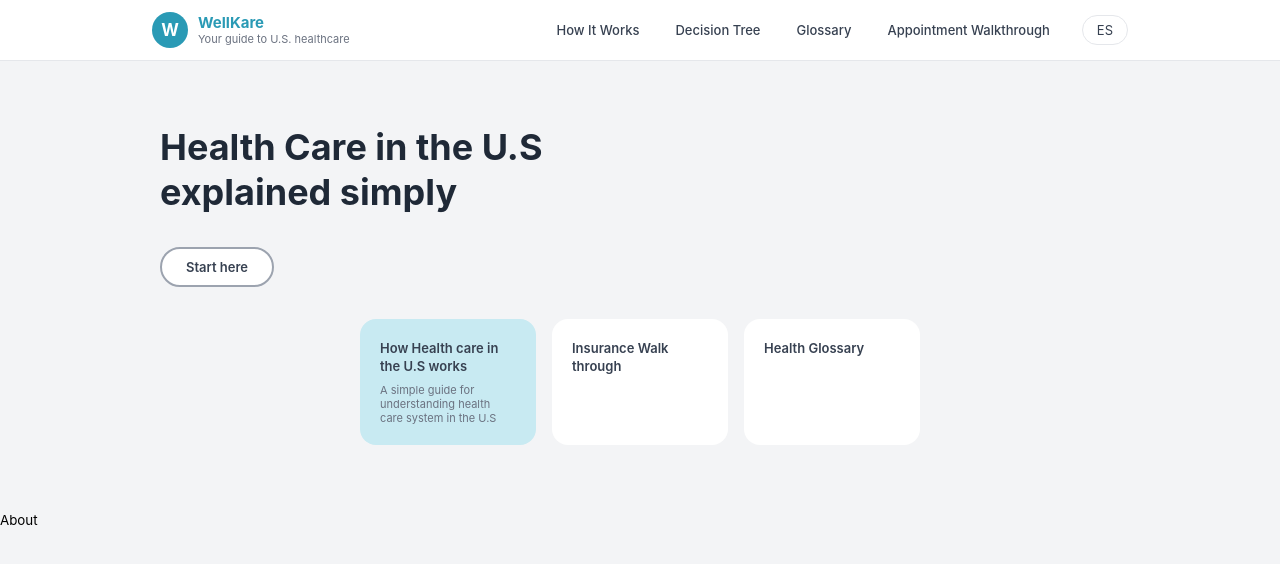
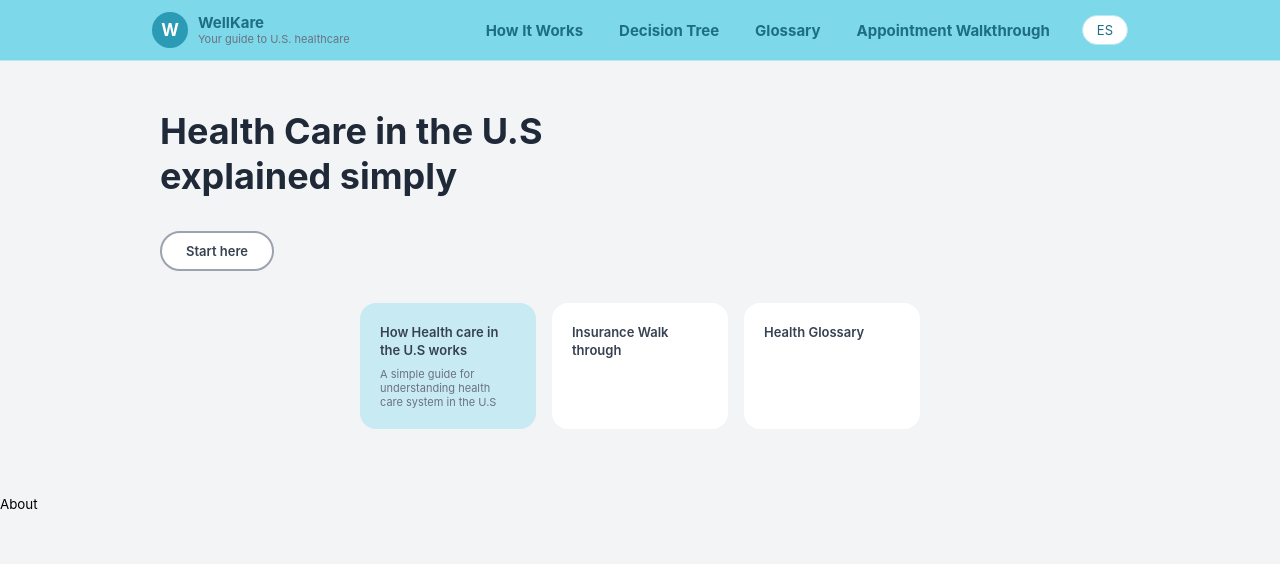
Before and after one commit to klee1569/INFO-Capstone, a Next.js app: page / in a window 1280 px wide. Shown: the top 564 px of the page. Built offline with nearby package versions, Linux system fonts and the light colour scheme.

Commit message:
Updated home page css

```diff
--- a/styles/globals.css
+++ b/styles/globals.css
@@ -49,8 +49,8 @@ button {
 
 /* ── Navbar ── */
 .navbar {
-  background: var(--white);
-  border-bottom: 1px solid var(--gray-200);
+  background: var(--teal-header);
+  border-bottom: 1px solid var(--teal-light);
   position: sticky;
   top: 0;
   z-index: 50;
@@ -87,7 +87,7 @@ button {
 .navbar-brand-text {
   font-weight: 700;
   font-size: 15px;
-  color: var(--teal-primary);
+  color: var(--teal-dark);
   line-height: 1.2;
 }
 
@@ -105,14 +105,14 @@ button {
 .navbar-link {
   padding: 6px 16px;
   border-radius: 999px;
-  font-size: 13px;
-  font-weight: 500;
-  color: var(--gray-700);
+  font-size: 15px;
+  font-weight: 700;
+  color: var(--teal-dark);
   transition: background 0.15s;
 }
 
 .navbar-link:hover {
-  background: var(--gray-100);
+  background: var(--teal-light);
 }
 
 .navbar-link.active {
@@ -124,9 +124,9 @@ button {
   margin-left: 12px;
   padding: 6px 14px;
   border-radius: 999px;
-  border: 1px solid var(--gray-200);
+  border: 1px solid var(--teal-light);
   font-size: 13px;
-  color: var(--gray-700);
+  color: var(--teal-dark);
   background: var(--white);
 }
 
@@ -181,50 +181,10 @@ button {
   background: var(--teal-bg);
 }
 
-.home-header {
-  background: var(--teal-header);
-  padding: 16px 32px;
-  display: flex;
-  align-items: center;
-  justify-content: space-between;
-}
-
-.home-logo {
-  background: var(--white);
-  border-radius: 999px;
-  padding: 8px 20px;
-  font-weight: 700;
-  font-size: 20px;
-  color: var(--teal-dark);
-}
-
-.home-nav {
-  display: flex;
-  gap: 8px;
-}
-
-.home-nav-btn {
-  background: var(--white);
-  border-radius: 999px;
-  padding: 6px 20px;
-  font-size: 13px;
-  font-weight: 500;
-  color: var(--gray-700);
-}
-
-.home-nav-btn:hover {
-  background: var(--gray-50);
-}
-
-.home-nav-btn.primary {
-  background: var(--teal-primary);
-  color: var(--white);
-}
-
 .home-hero {
   max-width: 1024px;
   margin: 0 auto;
-  padding: 64px 32px 32px;
+  padding: 48px 32px 32px;
 }
 
 .home-title {
```
